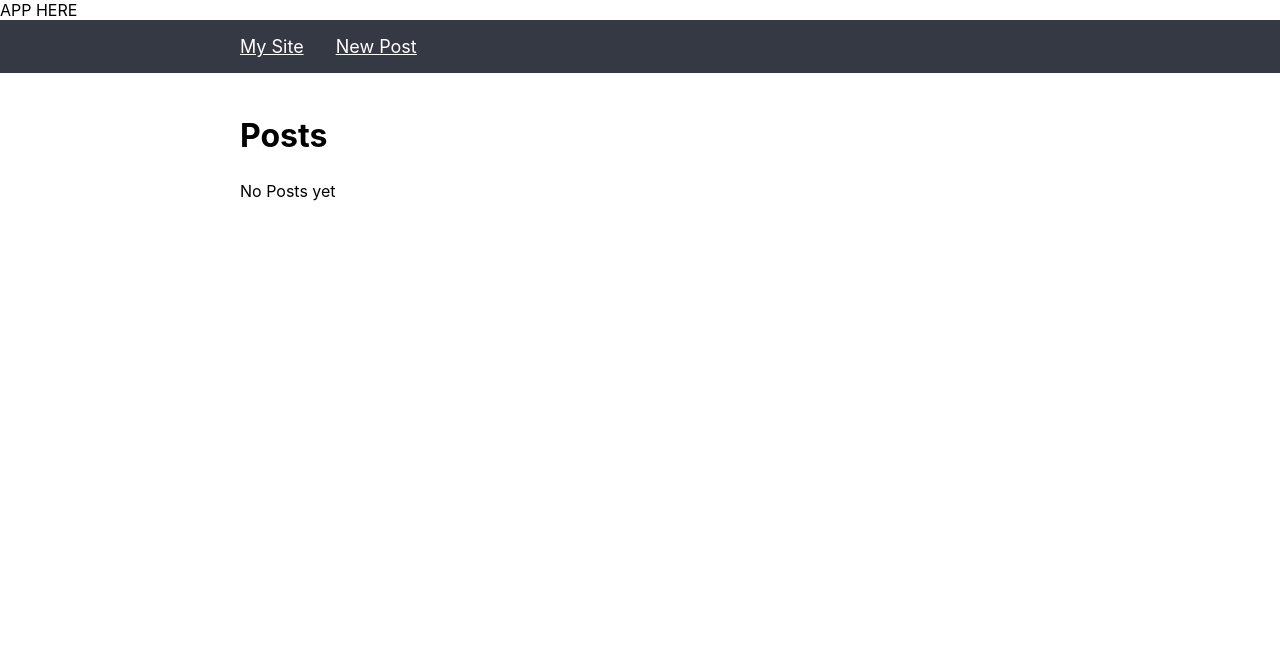
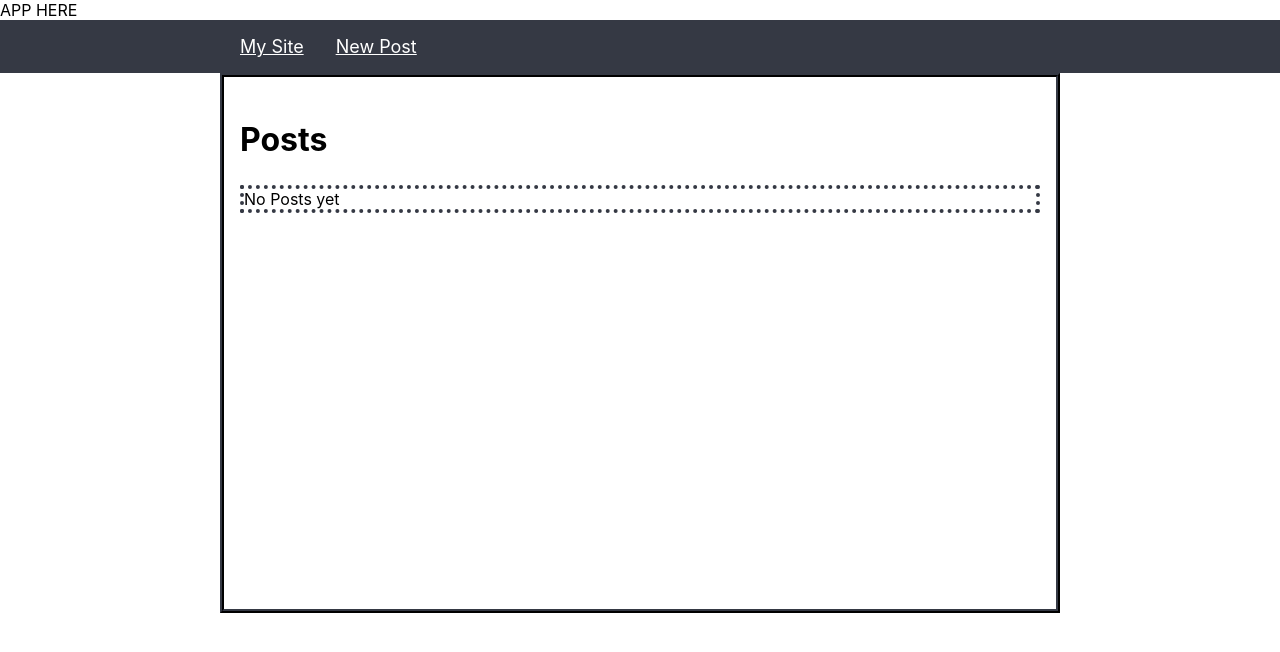
Before and after one commit to agelas/ReactBlog, a React (Create React App) app: page / in a window 1280 px wide. Shown: the top 652 px of the page. Built offline with nearby package versions, Linux system fonts and the light colour scheme.

Commit message:
Messing with the CSS

```diff
--- a/src/App.css
+++ b/src/App.css
@@ -49,11 +49,17 @@
 
 .App article {
   padding: 1rem;
+  border: 4px ridge #353944;
+  width: 1000px;
+  height: 500px;
+  margin: 0 auto;
+  margin-top: -100px;
 }
 
   .App article ul {
     margin: 0;
     padding: 0;
+    border: 4px dotted #353944;
   }
 
   .App article ul li {
```
